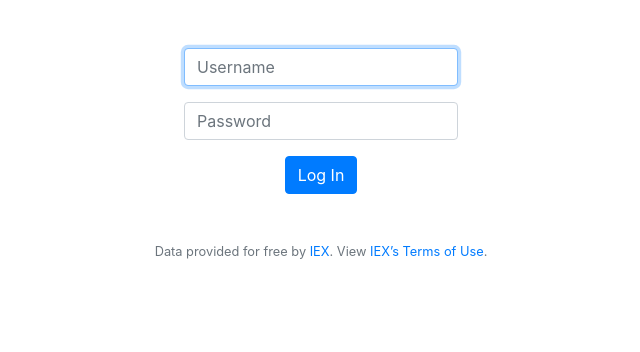
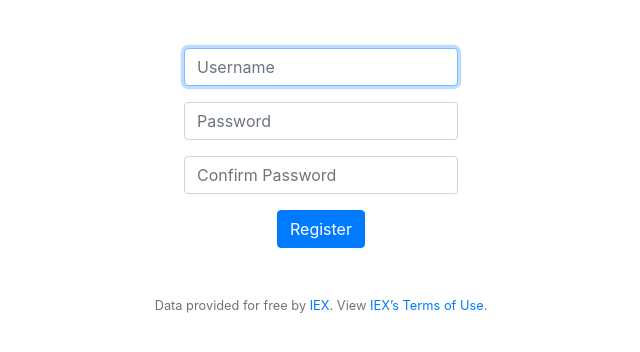
Before and after one commit to IrfanChairurrachman/CS50x-2020, a Flask app: template pset8/finance/templates/register.html in a window 1280 px wide. Shown: the part 76-428 px from the top of the page, without its empty margins (319-959 px from the left). Run offline with Flask 2, Linux system fonts and the light colour scheme; the template is opened without the code that fills it, so the values that code supplies are empty; some libraries are stand-ins or nearby versions.

Commit message:
fix: register.html

```diff
--- a/pset8/finance/templates/register.html
+++ b/pset8/finance/templates/register.html
@@ -1,17 +1,20 @@
 {% extends "layout.html" %}
 
 {% block title %}
-    Log In
+    Register
 {% endblock %}
 
 {% block main %}
-    <form action="/login" method="post">
+    <form action="/register" method="post">
         <div class="form-group">
             <input autocomplete="off" autofocus class="form-control" name="username" placeholder="Username" type="text">
         </div>
         <div class="form-group">
             <input class="form-control" name="password" placeholder="Password" type="password">
         </div>
-        <button class="btn btn-primary" type="submit">Log In</button>
+        <div class="form-group">
+            <input class="form-control" name="confirmation" placeholder="Confirm Password" type="password">
+        </div>
+        <button class="btn btn-primary" type="submit">Register</button>
     </form>
 {% endblock %}
```
